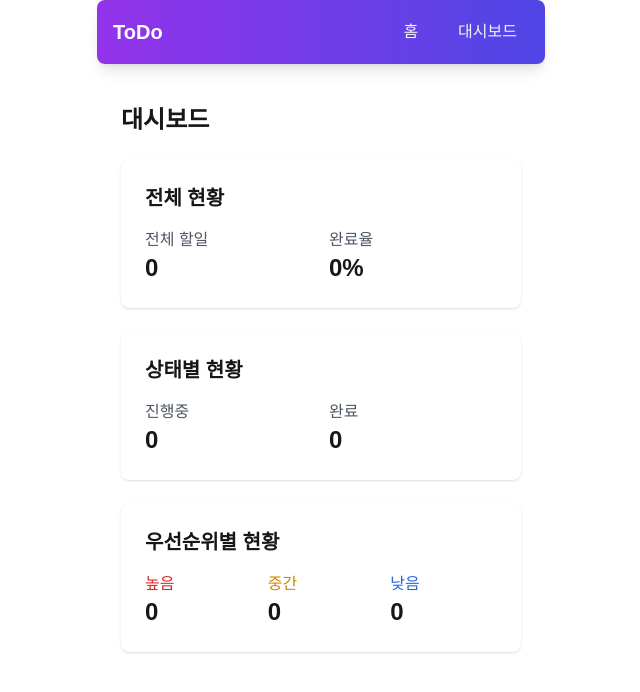
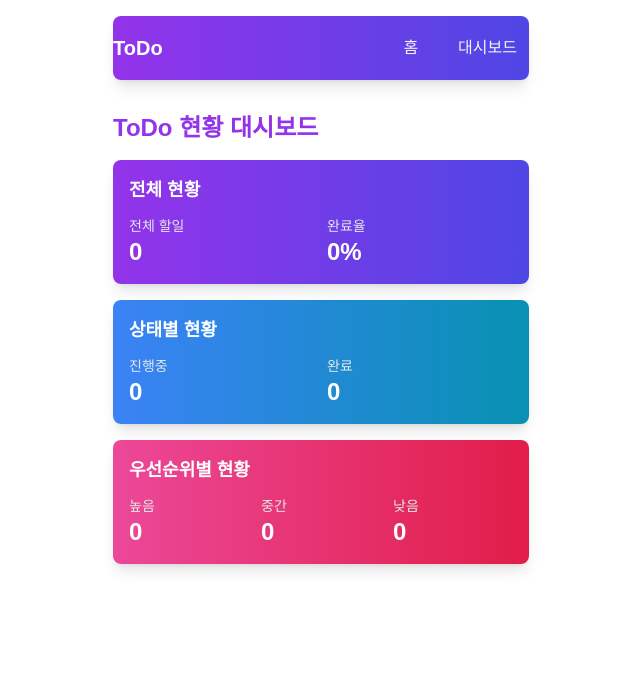
Before and after one commit to rexfelix/todo_next, a Next.js app: page /dashboard in a window 1280 px wide. Shown: the top 692 px of the page, without its empty margins (319-959 px from the left). Built offline with nearby package versions, Linux system fonts and the light colour scheme; no server answers; the database is empty.

Commit message:
대시보드 디자인 수정

```diff
--- a/src/app/dashboard/page.js
+++ b/src/app/dashboard/page.js
@@ -1,6 +1,6 @@
 "use client";
 import { useState, useEffect } from "react";
-import { supabase } from '@/lib/supabase';
+import { supabase } from "@/lib/supabase";
 import Navbar from "@/components/Navbar";
 
 export default function Dashboard() {
@@ -17,43 +17,36 @@ export default function Dashboard() {
   // 통계 데이터 로드 함수
   const loadStats = async () => {
     try {
-      const { data, error } = await supabase
-        .from('todos')
-        .select('*');
+      const { data, error } = await supabase.from("todos").select("*");
 
       if (error) throw error;
 
-      // 통계 계산
       setStats({
         total: data.length,
-        active: data.filter(todo => !todo.completed).length,
-        completed: data.filter(todo => todo.completed).length,
-        highPriority: data.filter(todo => todo.priority === "높음").length,
-        mediumPriority: data.filter(todo => todo.priority === "중간").length,
-        lowPriority: data.filter(todo => todo.priority === "낮음").length,
+        active: data.filter((todo) => !todo.completed).length,
+        completed: data.filter((todo) => todo.completed).length,
+        highPriority: data.filter((todo) => todo.priority === "높음").length,
+        mediumPriority: data.filter((todo) => todo.priority === "중간").length,
+        lowPriority: data.filter((todo) => todo.priority === "낮음").length,
       });
     } catch (error) {
-      console.error('Error loading stats:', error);
+      console.error("Error loading stats:", error);
     } finally {
       setLoading(false);
     }
   };
 
-  // 초기 데이터 로드
   useEffect(() => {
     loadStats();
   }, []);
 
-  // Supabase 실시간 구독 설정
   useEffect(() => {
     const channel = supabase
-      .channel('todos')
-      .on('postgres_changes',
-        { event: '*', schema: 'public', table: 'todos' },
-        () => {
-          // 변경사항이 있을 때마다 통계 다시 로드
-          loadStats();
-        }
+      .channel("todos")
+      .on(
+        "postgres_changes",
+        { event: "*", schema: "public", table: "todos" },
+        () => loadStats()
       )
       .subscribe();
 
@@ -66,9 +59,7 @@ export default function Dashboard() {
     return (
       <>
         <Navbar />
-        <div className="max-w-md mx-auto mt-4 p-6">
-          로딩 중...
-        </div>
+        <div className="max-w-4xl mx-auto mt-4 p-6">로딩 중...</div>
       </>
     );
   }
@@ -76,58 +67,61 @@ export default function Dashboard() {
   return (
     <>
       <Navbar />
-      <div className="max-w-md mx-auto mt-4 p-6">
-        <h1 className="text-2xl font-bold mb-6">대시보드</h1>
+      <div className="max-w-md mx-auto mt-4 p-4">
+        <h1 className="text-2xl font-bold mb-4 text-purple-600">ToDo 현황 대시보드</h1>
 
-        {/* 전체 통계 */}
-        <div className="bg-white dark:bg-gray-800 rounded-lg shadow p-6 mb-6">
-          <h2 className="text-xl font-semibold mb-4">전체 현황</h2>
-          <div className="grid grid-cols-2 gap-4">
+        <div className="space-y-4">
+          {/* 전체 현황 */}
+          <div className="bg-gradient-to-r from-purple-600 to-indigo-600 rounded-lg shadow-lg p-4 text-white">
+            <h2 className="text-lg font-semibold mb-3">전체 현황</h2>
+            <div className="grid grid-cols-2 gap-3">
               <div>
-              <p className="text-gray-600 dark:text-gray-400">전체 할일</p>
+                <p className="text-gray-200 text-sm">전체 할일</p>
                 <p className="text-2xl font-bold">{stats.total}</p>
               </div>
               <div>
-              <p className="text-gray-600 dark:text-gray-400">완료율</p>
+                <p className="text-gray-200 text-sm">완료율</p>
                 <p className="text-2xl font-bold">
                   {stats.total > 0
                     ? Math.round((stats.completed / stats.total) * 100)
-                  : 0}%
+                    : 0}
+                  %
                 </p>
               </div>
             </div>
           </div>
 
-        {/* 상태별 통계 */}
-        <div className="bg-white dark:bg-gray-800 rounded-lg shadow p-6 mb-6">
-          <h2 className="text-xl font-semibold mb-4">상태별 현황</h2>
-          <div className="grid grid-cols-2 gap-4">
+          {/* 상태별 현황 */}
+          <div className="bg-gradient-to-r from-blue-500 to-cyan-600 rounded-lg shadow-lg p-4 text-white">
+            <h2 className="text-lg font-semibold mb-3">상태별 현황</h2>
+            <div className="grid grid-cols-2 gap-3">
               <div>
-              <p className="text-gray-600 dark:text-gray-400">진행중</p>
+                <p className="text-gray-200 text-sm">진행중</p>
                 <p className="text-2xl font-bold">{stats.active}</p>
               </div>
               <div>
-              <p className="text-gray-600 dark:text-gray-400">완료</p>
+                <p className="text-gray-200 text-sm">완료</p>
                 <p className="text-2xl font-bold">{stats.completed}</p>
               </div>
             </div>
           </div>
 
-        {/* 우선순위별 통계 */}
-        <div className="bg-white dark:bg-gray-800 rounded-lg shadow p-6">
-          <h2 className="text-xl font-semibold mb-4">우선순위별 현황</h2>
-          <div className="grid grid-cols-3 gap-4">
+          {/* 우선순위별 현황 */}
+          <div className="bg-gradient-to-r from-pink-500 to-rose-600 rounded-lg shadow-lg p-4 text-white">
+            <h2 className="text-lg font-semibold mb-3">우선순위별 현황</h2>
+            <div className="grid grid-cols-3 gap-3">
               <div>
-              <p className="text-red-600">높음</p>
+                <p className="text-gray-200 text-sm">높음</p>
                 <p className="text-2xl font-bold">{stats.highPriority}</p>
               </div>
               <div>
-              <p className="text-yellow-600">중간</p>
+                <p className="text-gray-200 text-sm">중간</p>
                 <p className="text-2xl font-bold">{stats.mediumPriority}</p>
               </div>
               <div>
-              <p className="text-blue-600">낮음</p>
+                <p className="text-gray-200 text-sm">낮음</p>
                 <p className="text-2xl font-bold">{stats.lowPriority}</p>
+              </div>
             </div>
           </div>
         </div>
--- a/src/components/Navbar.js
+++ b/src/components/Navbar.js
@@ -1,23 +1,25 @@
-import Link from 'next/link';
+import Link from "next/link";
 
 export default function Navbar() {
   return (
     <div className="bg-white dark:bg-gray-900">
-      <div className="max-w-md mx-auto">
-        <nav className="bg-gradient-to-r from-purple-600 to-indigo-600 shadow-lg rounded-lg">
-          <div className="px-4">
+      <div className="max-w-md mx-auto px-4">
+        <nav className="bg-gradient-to-r from-purple-600 to-indigo-600 shadow-lg rounded-lg mt-4">
           <div className="flex items-center justify-between h-16">
-              <div className="text-white font-bold text-xl">
-                ToDo
-              </div>
+            <div className="text-white font-bold text-xl">ToDo</div>
             <div className="flex items-center space-x-4">
-                <Link href="/" className="text-gray-100 hover:text-white px-3 py-2 rounded-md hover:bg-purple-500 transition-colors">
+              <Link
+                href="/"
+                className="text-gray-100 hover:text-white px-3 py-2 rounded-md hover:bg-purple-500 transition-colors"
+              >
                 홈
               </Link>
-                <Link href="/dashboard" className="text-gray-100 hover:text-white px-3 py-2 rounded-md hover:bg-purple-500 transition-colors">
+              <Link
+                href="/dashboard"
+                className="text-gray-100 hover:text-white px-3 py-2 rounded-md hover:bg-purple-500 transition-colors"
+              >
                 대시보드
               </Link>
-              </div>
             </div>
           </div>
         </nav>
```
Lines whose indentation alone changed are shown as unchanged.
